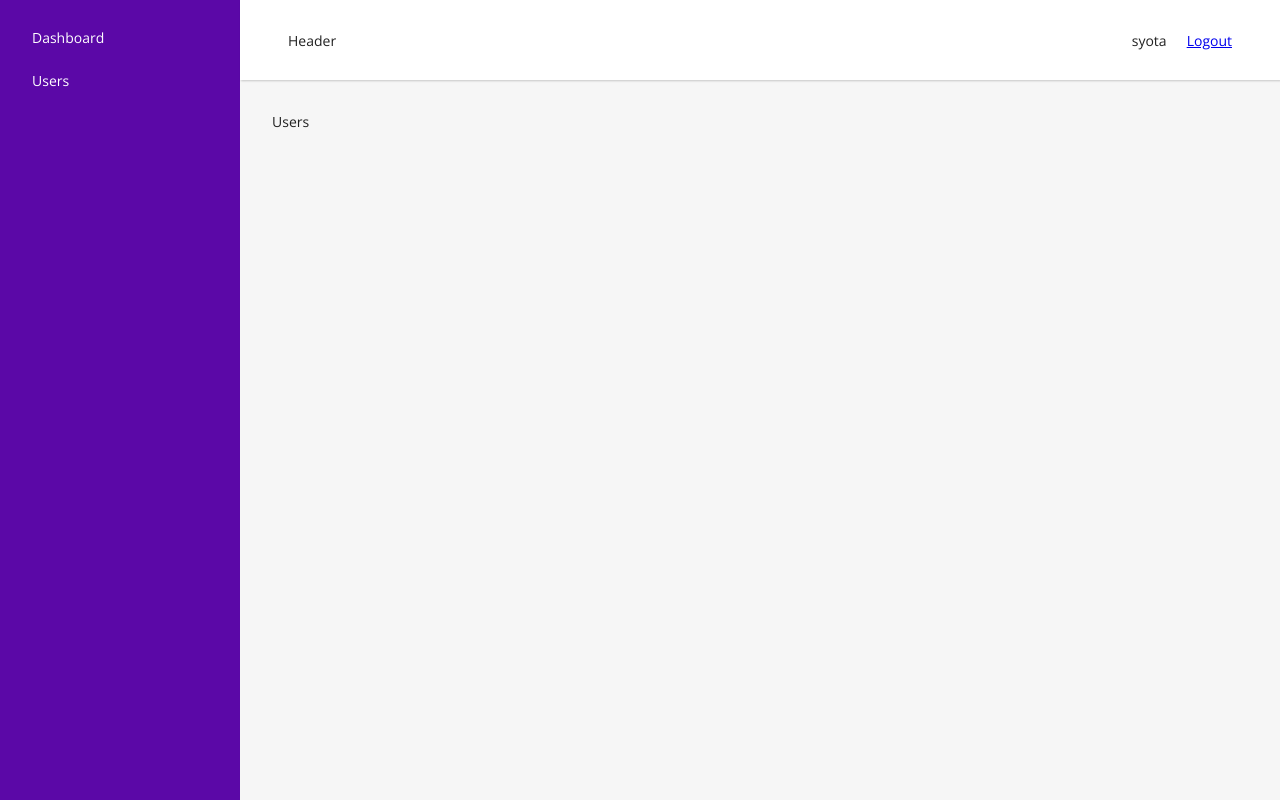
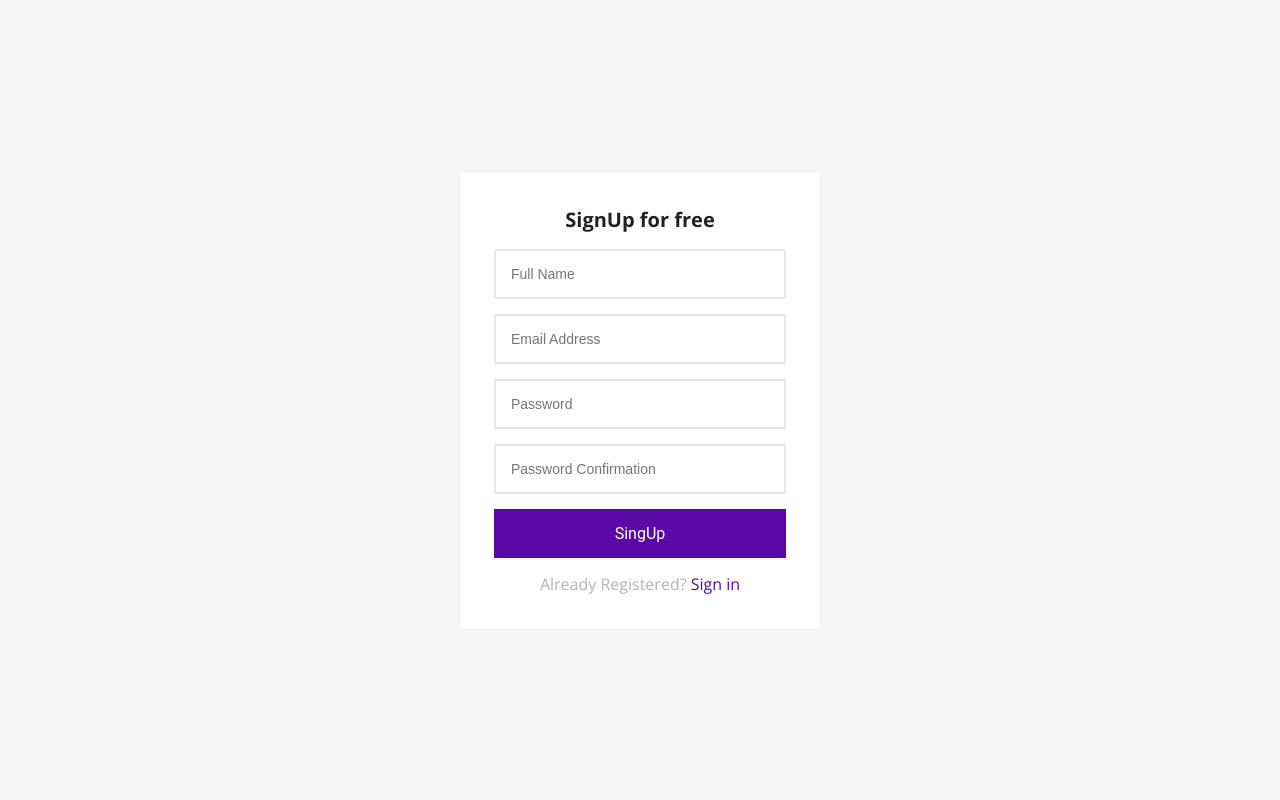
Before and after one commit to k-syota/laravel-react-full-stack, a React (Vite) app in the folder react/: page /signup in a window 1280 px wide. Before the commit this address led to /users. Built offline with nearby package versions, Linux system fonts and the light colour scheme.

Commit message:
:sparkles: add: Signin,Login Layout

```diff
--- a/react/src/contexts/ContextProvider.jsx
+++ b/react/src/contexts/ContextProvider.jsx
@@ -12,7 +12,8 @@
   const [user, setUser] = useState({
     name: "syota"
   });
-  const [token, _setToken] = useState(123);
+  const [token, _setToken] = useState(null);
+  // const [token, _setToken] = useState(localStorage.setItem('ACCESS_TOKEN'));
 
   const setToken = (token) => {
     _setToken(token)
@@ -29,7 +30,7 @@
       token,
       setUser,
       setToken
-     }}>
+    }}>
       {children}
     </StateContext.Provider>
   )
--- a/react/src/views/Login.jsx
+++ b/react/src/views/Login.jsx
@@ -1,7 +1,26 @@
+import { Link} from 'react-router-dom'
+
 export default function Login(){
+
+  const onSubmit = (e) => {
+    e.preventDefault()
+  }
+
     return(
-        <div>
-            Login
+        <div className="login-signup-form animated fadeInDown">
+            <div className="form">
+              <form action="" onSubmit={onSubmit}>
+                <h1 className='title'>
+                  Login into your account
+                </h1>
+                <input type="email" name="" id="" placeholder="Email" />
+                <input type="password" name="" id="" placeholder="assword" />
+                <button className="btn btn-block">Login</button>
+                <p className="message">
+                  Not Registered? <Link to="/signup">Create an account</Link>
+                </p>
+              </form>
+            </div>
         </div>
     )
 }
--- a/react/src/views/SignUp.jsx
+++ b/react/src/views/SignUp.jsx
@@ -1,7 +1,28 @@
+import { Link} from 'react-router-dom'
+
 export default function SignUp(){
+
+  const onSubmit = (e) => {
+    e.preventDefault()
+  }
+
     return(
-        <div>
-            SignUp
-        </div>
+      <div className="login-signup-form animated fadeInDown">
+          <div className="form">
+            <form action="" onSubmit={onSubmit}>
+              <h1 className='title'>
+                SignUp for free
+              </h1>
+              <input type="text" name="" id="" placeholder="Full Name" />
+              <input type="email" name="" id="" placeholder="Email Address" />
+              <input type="password" name="" id="" placeholder="Password" />
+              <input type="password" name="" id="" placeholder="Password Confirmation" />
+              <button className="btn btn-block">SingUp</button>
+              <p className="message">
+                Already Registered? <Link to="/login">Sign in</Link>
+              </p>
+            </form>
+          </div>
+      </div>
     )
 }
```
